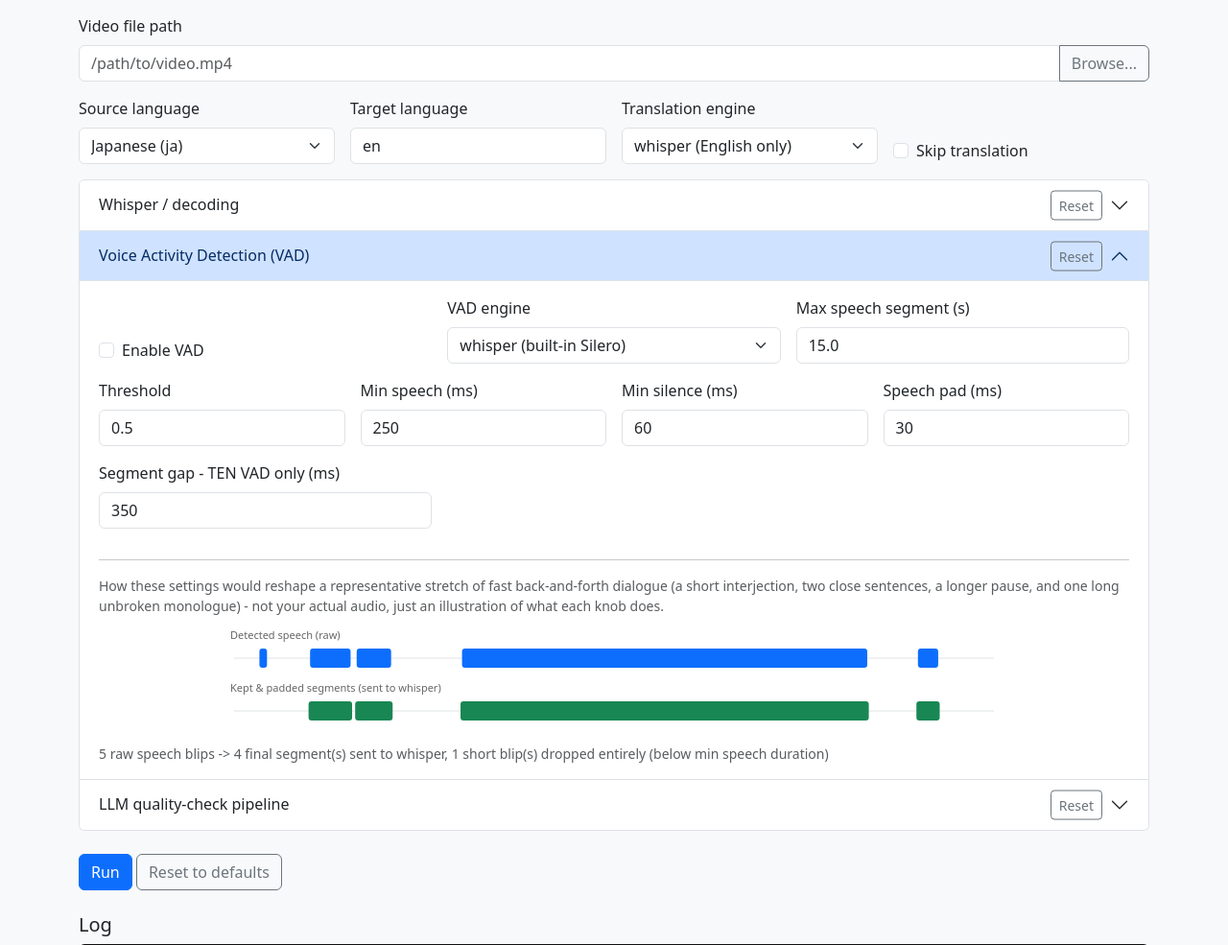
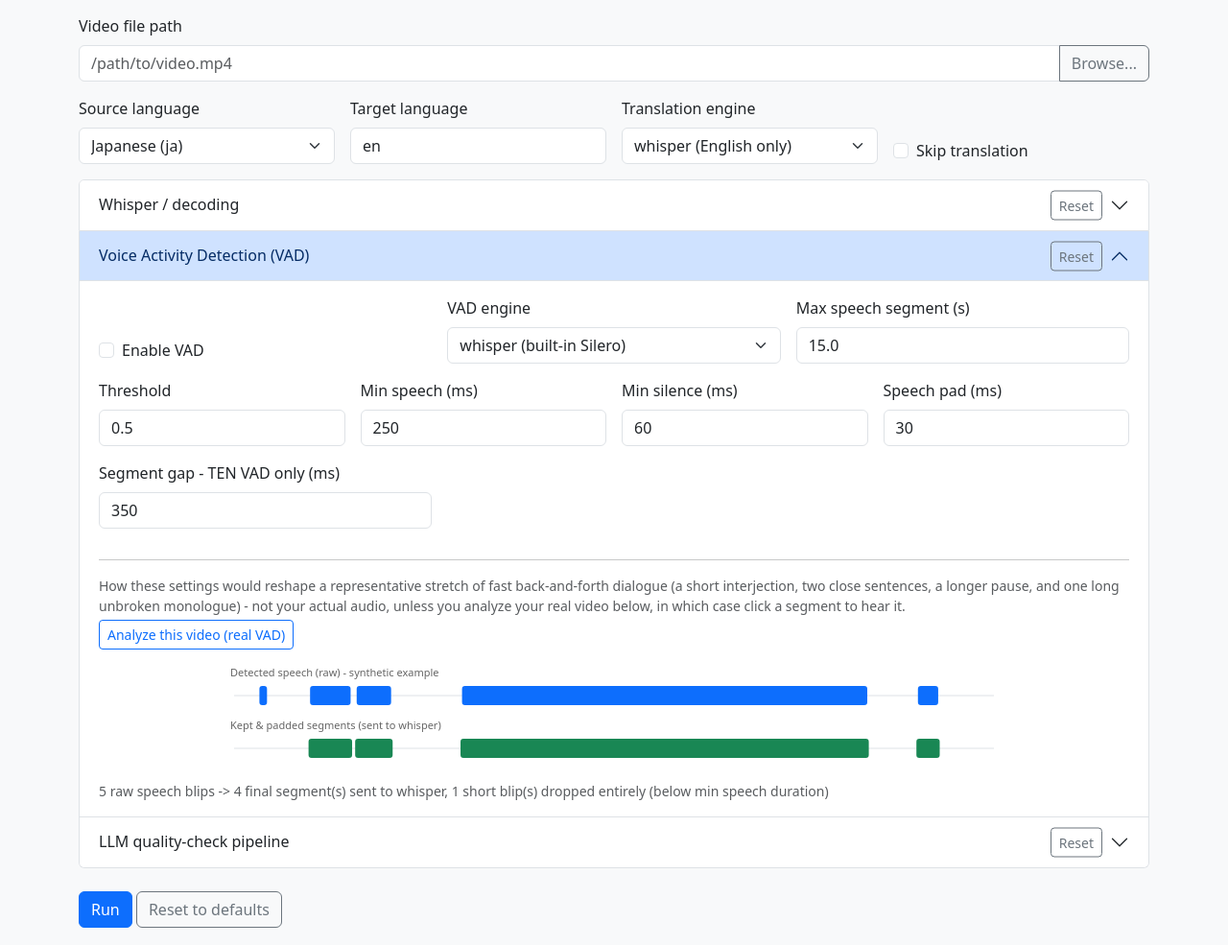
Before and after one commit to JonathanOrr/LocalSub, a Flask app: page / in a window 1280 px wide, after a click on "Voice Activity Detection (VAD)". Shown: the part 81-1066 px from the top of the page at 96% size. Run offline with Flask 3, Linux system fonts and the light colour scheme; some libraries are stand-ins or nearby versions.

Commit message:
Add real-video VAD preview with click-to-play in the web UI
Upgrades the VAD diagram from a synthetic illustration to an optional live
preview against your actual video:

- pipeline/vad_ten.py: split ten_vad_speech_segments() into
  detect_raw_speech_runs() (the VAD inference pass - expensive) and
  merge_pad_split_segments() (the merge/discard/pad/split math - cheap,
  pure arithmetic). Verified byte-identical output against pre-refactor
  baselines on three fixtures, plus the existing CLI regression.
- webapp/app.py: POST /api/vad_analyze extracts audio and runs the VAD
  inference pass once per (video, threshold); GET /api/audio_clip extracts
  a short clip on demand via ffmpeg (-ss/-t, piped as mp3) for playback -
  no caching, a single short clip is fast enough not to need it.
- webapp/static/js/app.js: an "Analyze this video" button fetches real raw
  runs once; every other VAD field's slider continues to be recomputed
  instantly client-side (computeVadSegments already mirrors the same
  Python math) - only changing the threshold or video path invalidates the
  analyzed data. Every rendered box carries data-start/data-end and is
  clickable (real data only - the synthetic boxes have no audio behind
  them), fetching /api/audio_clip and playing it via Audio().

Verified via curl: /api/vad_analyze against a real fixture returns sane
raw runs, /api/audio_clip returns valid, correctly-timed mp3 audio, and
error handling (missing video, invalid range) responds cleanly.

```diff
--- a/webapp/app.py
+++ b/webapp/app.py
@@ -1,11 +1,14 @@
 import dataclasses
 import json
+import subprocess
+import tempfile
 from pathlib import Path
 
 from flask import Flask, Response, jsonify, render_template, request
 
 from pipeline.orchestrate import PipelineConfig
-from pipeline.whisper_engine import WHISPER_LANGUAGES
+from pipeline.vad_ten import detect_raw_speech_runs
+from pipeline.whisper_engine import WHISPER_LANGUAGES, extract_audio
 from webapp.runner import JOBS, start_job, submit_confirm
 
 app = Flask(__name__)
@@ -42,6 +45,64 @@ def browse():
         return jsonify({"error": str(e)}), 400
     parent = str(path.parent) if path.parent != path else None
     return jsonify({"path": str(path), "parent": parent, "entries": entries})
+
+
+@app.route("/api/vad_analyze", methods=["POST"])
+def vad_analyze():
+    """Extract audio from a real video and run TEN VAD's frame classification (only - no
+    merge/discard/pad/split yet) so the web UI's VAD diagram can preview real detected
+    speech instead of its synthetic example. Only re-run when the threshold changes - every
+    other VAD knob is cheap post-processing math the frontend already redoes instantly in
+    JS (computeVadSegments) against whatever raw_runs this returns."""
+    data = request.get_json(force=True)
+    video_path = Path(data.get("video_path", ""))
+    try:
+        threshold = float(data.get("vad_threshold", 0.5))
+    except (TypeError, ValueError):
+        return jsonify({"error": "vad_threshold must be a number"}), 400
+    if not video_path.exists():
+        return jsonify({"error": f"video not found: {video_path}"}), 400
+
+    with tempfile.TemporaryDirectory() as tmpdir:
+        try:
+            wav_path = extract_audio(video_path, Path(tmpdir))
+            raw_runs, duration_s = detect_raw_speech_runs(wav_path, threshold)
+        except SystemExit as e:
+            return jsonify({"error": str(e)}), 400
+        except subprocess.CalledProcessError as e:
+            return jsonify({"error": f"ffmpeg failed: {e}"}), 500
+
+    return jsonify({"raw_runs": raw_runs, "duration_s": duration_s})
+
+
+@app.route("/api/audio_clip")
+def audio_clip():
+    """Extract a short audio clip on demand (not pre-extracted/cached - a single short clip
+    is fast enough that there's no real benefit to caching, and it avoids needing to think
+    about cache invalidation) so the web UI can let you click a VAD segment and hear it."""
+    raw_path = request.args.get("path", "")
+    start_raw, end_raw = request.args.get("start"), request.args.get("end")
+    if start_raw is None or end_raw is None:
+        return jsonify({"error": "start/end are required"}), 400
+    try:
+        start, end = float(start_raw), float(end_raw)
+    except ValueError:
+        return jsonify({"error": "start/end must be numbers"}), 400
+    if start < 0 or end <= start:
+        return jsonify({"error": "invalid start/end range"}), 400
+
+    video_path = Path(raw_path)
+    if not video_path.exists():
+        return jsonify({"error": f"video not found: {video_path}"}), 400
+
+    cmd = [
+        "ffmpeg", "-y", "-v", "error", "-ss", f"{start:.3f}", "-i", str(video_path),
+        "-t", f"{end - start:.3f}", "-vn", "-f", "mp3", "-",
+    ]
+    proc = subprocess.run(cmd, capture_output=True)
+    if proc.returncode != 0:
+        return jsonify({"error": proc.stderr.decode(errors="replace")}), 500
+    return Response(proc.stdout, mimetype="audio/mpeg")
 
 
 @app.route("/api/jobs", methods=["POST"])
--- a/webapp/static/js/app.js
+++ b/webapp/static/js/app.js
@@ -228,6 +228,10 @@ const VAD_RAW_RUNS = [
 ];
 const VAD_TIMELINE_END = 15.0;
 
+// Set once "Analyze this video" succeeds: { videoPath, rawRuns, durationS }. While null, the
+// diagram runs against the synthetic timeline above instead.
+let realVadData = null;
+
 function computeVadSegments(rawRuns, minSpeechMs, minSilenceMs, padMs, maxSpeechS) {
   let merged = [rawRuns[0].slice()];
   for (let i = 1; i < rawRuns.length; i++) {
@@ -276,8 +280,11 @@ function svgTimelineRow(y, label, x0, xw, boxes, color) {
   // ascender reaches ~8-9 units above its own baseline, so y-8 put the two touching)
   let s = `<text x="0" y="${y - 20}" font-size="11" fill="#666">${label}</text>`;
   s += `<line x1="${x0}" y1="${y}" x2="${x0 + xw}" y2="${y}" stroke="#dee2e6" stroke-width="1"/>`;
-  boxes.forEach(({ x, w, title, fill }) => {
-    s += `<rect x="${x}" y="${y - 10}" width="${Math.max(2, w)}" height="20" fill="${fill || color}" rx="3"><title>${title}</title></rect>`;
+  boxes.forEach(({ x, w, title, fill, playStart, playEnd }) => {
+    const playable = playStart !== undefined && playEnd !== undefined;
+    const cls = playable ? ' class="vad-playable"' : "";
+    const dataAttrs = playable ? ` data-start="${playStart}" data-end="${playEnd}"` : "";
+    s += `<rect x="${x}" y="${y - 10}" width="${Math.max(2, w)}" height="20" fill="${fill || color}" rx="3"${cls}${dataAttrs}><title>${title}</title></rect>`;
   });
   return s;
 }
@@ -294,20 +301,27 @@ function renderVadViz() {
   const gapMs = parseFloat(form.querySelector('[name="vad_segment_gap_ms"]').value) || 0;
   const engine = form.querySelector('[name="vad_engine"]').value;
 
-  const { segments, droppedCount } = computeVadSegments(VAD_RAW_RUNS, minSpeechMs, minSilenceMs, padMs, maxSpeechS);
+  const usingReal = realVadData !== null;
+  const rawRuns = usingReal ? realVadData.rawRuns : VAD_RAW_RUNS;
+  const timelineEnd = usingReal ? realVadData.durationS : VAD_TIMELINE_END;
+
+  const { segments, droppedCount } = computeVadSegments(rawRuns, minSpeechMs, minSilenceMs, padMs, maxSpeechS);
 
   const W = 800, x0 = 4, xw = W - 8;
-  const scaleX = (t) => x0 + (t / VAD_TIMELINE_END) * xw;
+  const scaleX = (t) => x0 + (timelineEnd > 0 ? (t / timelineEnd) * xw : 0);
 
-  const rawBoxes = VAD_RAW_RUNS.map(([s, e]) => ({
+  const rawBoxes = rawRuns.map(([s, e]) => ({
     x: scaleX(s), w: scaleX(e) - scaleX(s), title: `${s.toFixed(2)}s-${e.toFixed(2)}s`,
+    ...(usingReal ? { playStart: s, playEnd: e } : {}),
   }));
   const finalBoxes = segments.map(([s, e]) => ({
     x: scaleX(s), w: scaleX(e) - scaleX(s), title: `${s.toFixed(2)}s-${e.toFixed(2)}s (${(e - s).toFixed(2)}s)`,
+    ...(usingReal ? { playStart: s, playEnd: e } : {}),
   }));
 
+  const rawLabel = usingReal ? "Detected speech (raw) - your video" : "Detected speech (raw) - synthetic example";
   const rows = [
-    { label: "Detected speech (raw)", boxes: rawBoxes, color: "#0d6efd" },
+    { label: rawLabel, boxes: rawBoxes, color: "#0d6efd" },
     { label: "Kept & padded segments (sent to whisper)", boxes: finalBoxes, color: "#198754" },
   ];
   if (engine === "ten") {
@@ -318,7 +332,10 @@ function renderVadViz() {
     const concatBoxes = [];
     segments.forEach(([s, e], i) => {
       const w = (e - s) * scale;
-      concatBoxes.push({ x: cursor, w, title: `${(e - s).toFixed(2)}s`, fill: "#198754" });
+      concatBoxes.push({
+        x: cursor, w, title: `${(e - s).toFixed(2)}s`, fill: "#198754",
+        ...(usingReal ? { playStart: s, playEnd: e } : {}),
+      });
       cursor += w;
       if (i < segments.length - 1) {
         const gw = gapS * scale;
@@ -341,7 +358,9 @@ function renderVadViz() {
   svg += `</svg>`;
   vizEl.innerHTML = svg;
 
-  let note = `${VAD_RAW_RUNS.length} raw speech blips -> ${segments.length} final segment(s) sent to whisper`;
+  let note = usingReal
+    ? `${rawRuns.length} real speech blips -> ${segments.length} final segment(s) sent to whisper (click a box to hear it)`
+    : `${rawRuns.length} raw speech blips -> ${segments.length} final segment(s) sent to whisper`;
   if (droppedCount > 0) note += `, ${droppedCount} short blip(s) dropped entirely (below min speech duration)`;
   noteEl.textContent = note;
 }
@@ -353,3 +372,75 @@ function renderVadViz() {
     el.addEventListener("change", renderVadViz);
   });
 renderVadViz();
+
+// "Analyze this video" - fetches real raw VAD runs once (expensive: extracts audio + runs
+// VAD inference), then renderVadViz()'s existing math takes it from there for every other
+// slider. Only vad_threshold changes what counts as "speech" at the frame level, so it's
+// the one field that also needs a fresh analyze - every other VAD field is cheap
+// post-processing math already computed instantly client-side.
+const vadAnalyzeBtn = document.getElementById("vadAnalyzeBtn");
+const vadAnalyzeStatus = document.getElementById("vadAnalyzeStatus");
+
+function runVadAnalyze() {
+  const videoPath = videoPathInput.value.trim();
+  if (!videoPath) {
+    vadAnalyzeStatus.textContent = "Enter a video path above first.";
+    return;
+  }
+  const threshold = parseFloat(form.querySelector('[name="vad_threshold"]').value) || 0.5;
+  vadAnalyzeBtn.disabled = true;
+  vadAnalyzeStatus.textContent = "Analyzing (extracting audio + running VAD)...";
+  fetch("/api/vad_analyze", {
+    method: "POST",
+    headers: { "Content-Type": "application/json" },
+    body: JSON.stringify({ video_path: videoPath, vad_threshold: threshold }),
+  })
+    .then((r) => r.json())
+    .then((data) => {
+      vadAnalyzeBtn.disabled = false;
+      if (data.error) {
+        vadAnalyzeStatus.textContent = `Error: ${data.error}`;
+        return;
+      }
+      realVadData = { videoPath, rawRuns: data.raw_runs, durationS: data.duration_s };
+      vadAnalyzeStatus.textContent = `Analyzed ${videoPath.split("/").pop()} (${data.duration_s.toFixed(1)}s)`;
+      renderVadViz();
+    })
+    .catch((err) => {
+      vadAnalyzeBtn.disabled = false;
+      vadAnalyzeStatus.textContent = `Error: ${err}`;
+    });
+}
+vadAnalyzeBtn.addEventListener("click", runVadAnalyze);
+
+// changing vad_threshold invalidates the analyzed data (it affects what counts as "speech"
+// in the first place), and changing the video path entirely obviously does too - both just
+// fall back to the synthetic timeline until re-analyzed, rather than silently showing stale
+// results for a different video/threshold.
+form.querySelector('[name="vad_threshold"]').addEventListener("change", () => {
+  if (realVadData) {
+    realVadData = null;
+    vadAnalyzeStatus.textContent = "Threshold changed - click Analyze again to refresh.";
+    renderVadViz();
+  }
+});
+videoPathInput.addEventListener("input", () => {
+  if (realVadData && realVadData.videoPath !== videoPathInput.value.trim()) {
+    realVadData = null;
+    vadAnalyzeStatus.textContent = "Video path changed - click Analyze again to refresh.";
+    renderVadViz();
+  }
+});
+
+// click-to-play: boxes are only playable when using real data (a delegated listener since
+// the SVG is regenerated via innerHTML on every render, so per-element listeners would be
+// lost each time anyway)
+document.getElementById("vadViz").addEventListener("click", (e) => {
+  const rect = e.target.closest("rect.vad-playable");
+  if (!rect || !realVadData) return;
+  const start = rect.dataset.start, end = rect.dataset.end;
+  const url = `/api/audio_clip?path=${encodeURIComponent(realVadData.videoPath)}&start=${start}&end=${end}`;
+  new Audio(url).play().catch((err) => {
+    vadAnalyzeStatus.textContent = `Playback error: ${err}`;
+  });
+});
--- a/webapp/templates/index.html
+++ b/webapp/templates/index.html
@@ -8,6 +8,8 @@
     #log { background: #111; color: #ddd; font-family: monospace; font-size: 0.85rem; height: 320px;
            overflow-y: auto; white-space: pre-wrap; padding: 0.75rem; border-radius: 0.375rem; }
     #confirmArea { display: none; }
+    #vadViz rect.vad-playable { cursor: pointer; }
+    #vadViz rect.vad-playable:hover { opacity: 0.8; }
     .accordion-header { position: relative; }
     .accordion-reset-btn {
       position: absolute; top: 50%; right: 3rem; transform: translateY(-50%); z-index: 10;
@@ -157,10 +159,12 @@
               <p class="text-muted small mb-1">
                 How these settings would reshape a representative stretch of fast
                 back-and-forth dialogue (a short interjection, two close sentences, a longer
-                pause, and one long unbroken monologue) - not your actual audio, just an
-                illustration of what each knob does.
+                pause, and one long unbroken monologue) - not your actual audio, unless you
+                analyze your real video below, in which case click a segment to hear it.
               </p>
-              <div id="vadViz"></div>
+              <button type="button" class="btn btn-sm btn-outline-primary" id="vadAnalyzeBtn">Analyze this video (real VAD)</button>
+              <span id="vadAnalyzeStatus" class="text-muted small ms-2"></span>
+              <div id="vadViz" class="mt-2"></div>
               <p id="vadVizNote" class="text-muted small mt-1 mb-0"></p>
             </div>
           </div>
```
Also changed, not shown: pipeline/vad_ten.py (+48 -28 lines).
